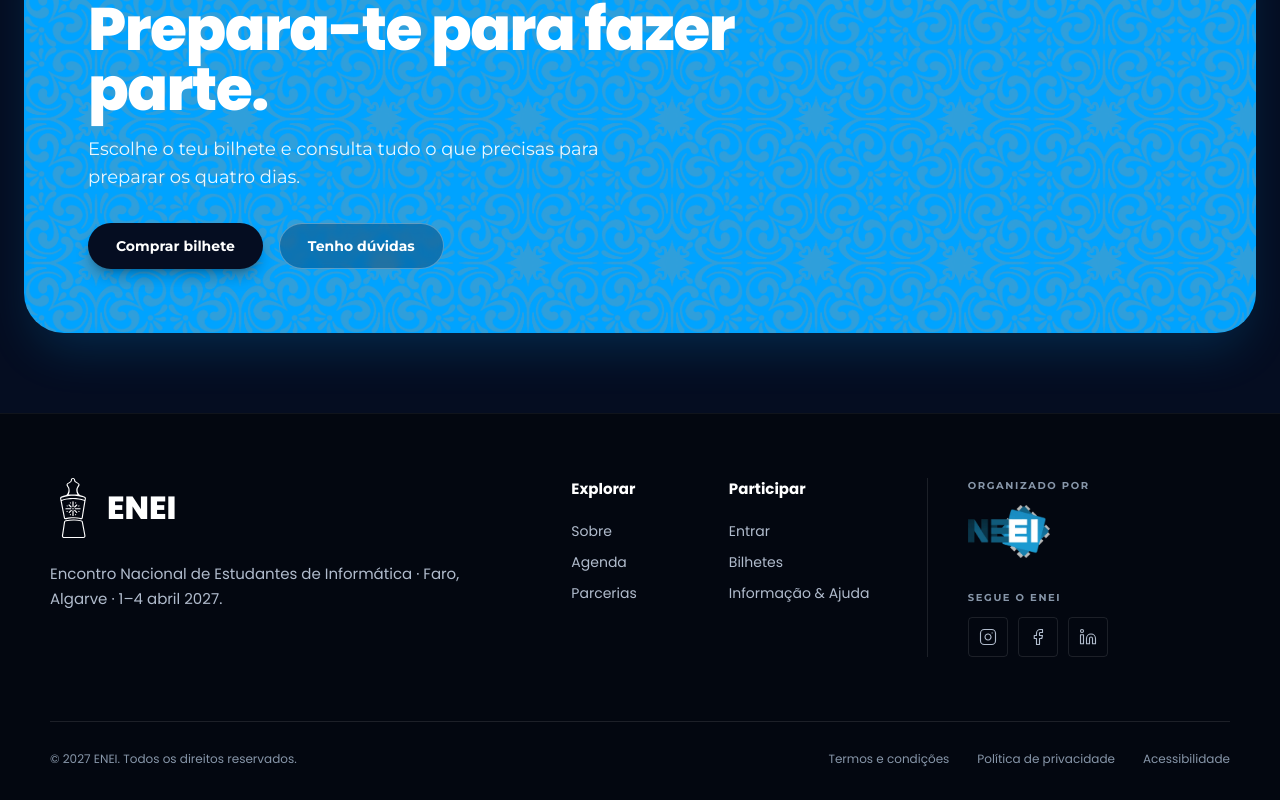
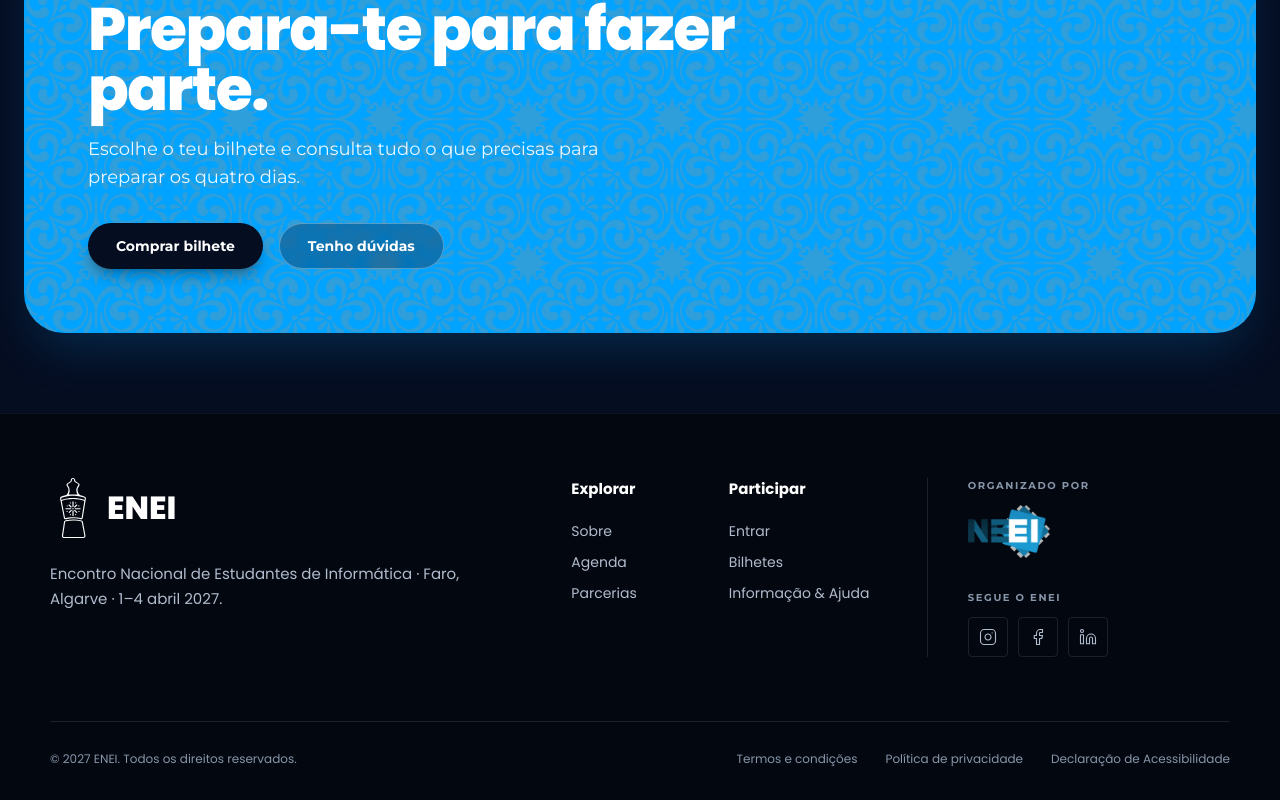
Before and after one commit to Dep-tech-coenei-faro-27/event-site, a React (Vite) app in the folder frontend/: page / in a window 1280 px wide. Shown: the part 4467-5267 px from the top of the page. Built offline with nearby package versions, Linux system fonts and the light colour scheme; no server answers.

Commit message:
Adição das rotas /acessibilidade, /termos e /privacidade

```diff
--- a/frontend/src/components/Footer.tsx
+++ b/frontend/src/components/Footer.tsx
@@ -128,7 +128,7 @@ export default function Footer() {
           <div className="flex flex-wrap justify-start gap-3 md:justify-center md:gap-7">
             <Link to="/termos" className="transition-colors hover:text-branco">Termos e condições</Link>
             <Link to="/privacidade" className="transition-colors hover:text-branco">Política de privacidade</Link>
-            <Link to="/acessibilidade" className="transition-colors hover:text-branco">Acessibilidade</Link>
+            <Link to="/acessibilidade" className="transition-colors hover:text-branco">Declaração de Acessibilidade</Link>
           </div>
         </div>
       </div>
```
